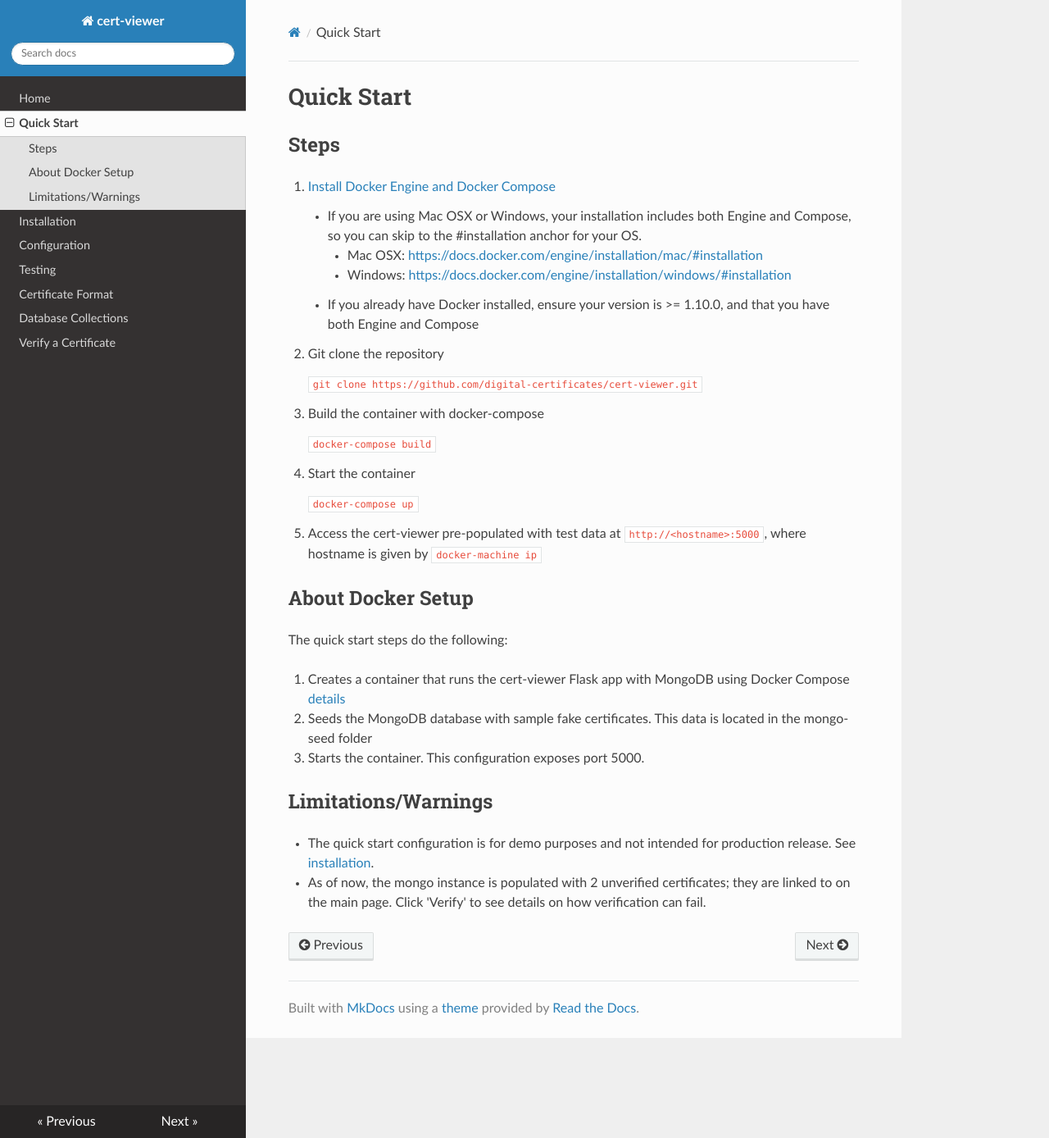
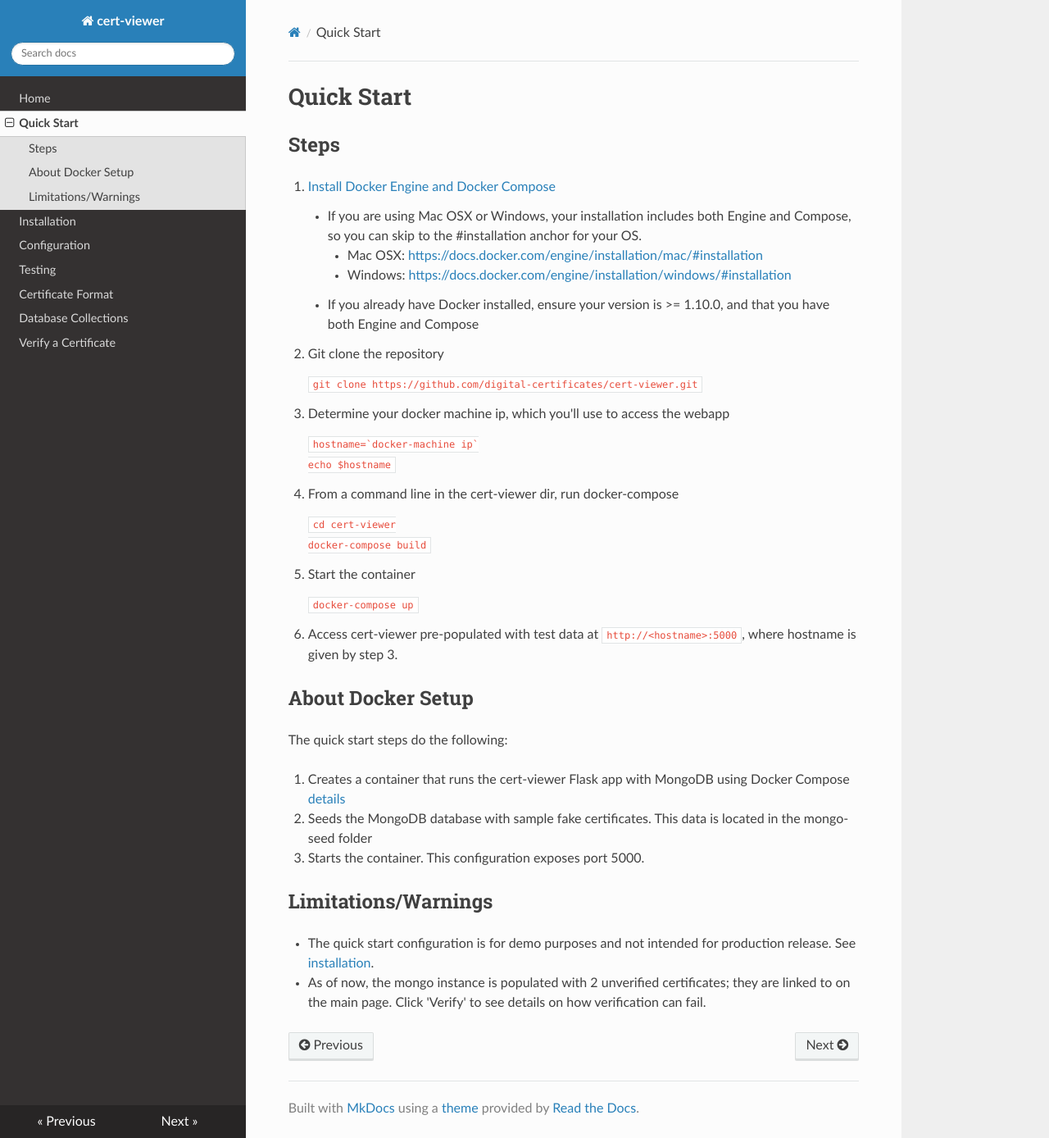
Before and after one commit to blockchain-certificates/cert-viewer, an MkDocs documentation site: the page built from docs/quick_start.md, in a window 1280 px wide and 1388 px high. Shown: the whole window at 82% size. Built offline with MkDocs 1.6.1, drawn with Linux system fonts in a browser that asks for light colours; nearby versions of some CDN libraries; old or Windows-style settings are respelled for this version of MkDocs.

Commit message:
updates to quick start

````diff
--- a/docs/quick_start.md
+++ b/docs/quick_start.md
@@ -14,16 +14,27 @@ Steps
 
     `git clone https://github.com/digital-certificates/cert-viewer.git`
 
-3. Build the container with docker-compose
+3. Determine your docker machine ip, which you'll use to access the webapp
 
-    `docker-compose build`
+    ```
+    hostname=`docker-machine ip`
+    echo $hostname
+    ```
 
-4. Start the container
+4. From a command line in the cert-viewer dir, run docker-compose
 
-    `docker-compose up`
+    ```
+    cd cert-viewer
+    docker-compose build
+    ```
 
-5. Access the cert-viewer pre-populated with test data at `http://<hostname>:5000`, where hostname is given by
-    `docker-machine ip`
+5. Start the container
+
+    ```
+    docker-compose up
+    ```
+
+6. Access cert-viewer pre-populated with test data at `http://<hostname>:5000`, where hostname is given by step 3.
 
 
 About Docker Setup
````
Also changed, not shown: README.md (+12 -7 lines).
